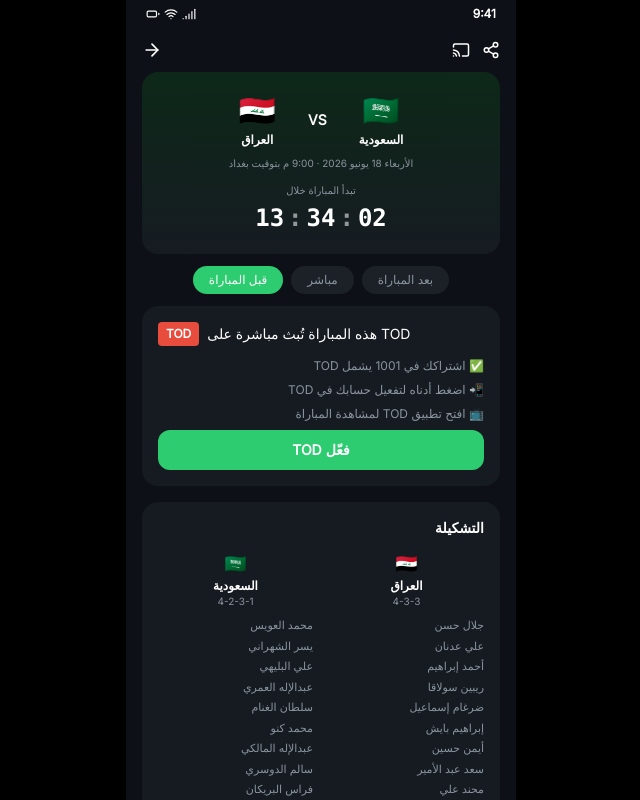
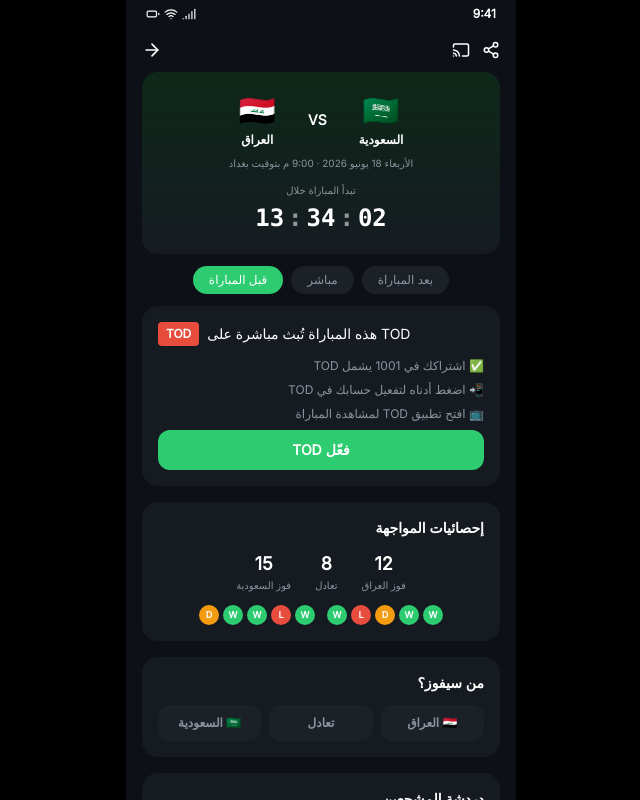
Before and after one commit to jated111-leb/team-centric-fandom, a React (Vite) app: page /world-cup in a window 1280 px wide. Both pictures are taken after a click on the button 640 px from the left and 717 px from the top of the page. Shown: the top 800 px of the page, without its empty margins (319-959 px from the left). Built offline with nearby package versions, Linux system fonts and the light colour scheme.

Commit message:
Preceding changes

```diff
--- a/src/components/worldcup/PreGame.tsx
+++ b/src/components/worldcup/PreGame.tsx
@@ -46,27 +46,6 @@ const PreGame = ({ todActivated, onActivateTod }: PreGameProps) => {
             </button>
           </div>
         )}
-      </div>
-
-      {/* Lineups */}
-      <div className="rounded-2xl p-4" style={{ background: "#161B22" }}>
-        <h3 className="text-white font-bold text-sm mb-3">التشكيلة</h3>
-        <div className="grid grid-cols-2 gap-4" style={{ direction: "rtl" }}>
-          {(["teamA", "teamB"] as const).map((team) => (
-            <div key={team}>
-              <div className="text-center mb-2">
-                <span className="text-lg">{mockLineups[team].flag}</span>
-                <p className="text-white text-xs font-bold">{mockLineups[team].name}</p>
-                <p className="text-[10px]" style={{ color: "#8B949E" }}>{mockLineups[team].formation}</p>
-              </div>
-              <div className="space-y-1">
-                {mockLineups[team].players.map((p, i) => (
-                  <p key={i} className="text-[11px] text-right" style={{ color: "#8B949E" }}>{p}</p>
-                ))}
-              </div>
-            </div>
-          ))}
-        </div>
       </div>
 
       {/* Match Facts */}
```
